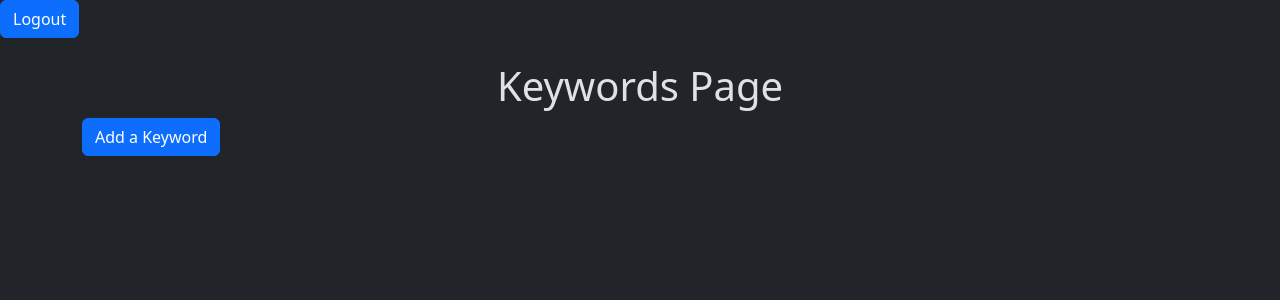
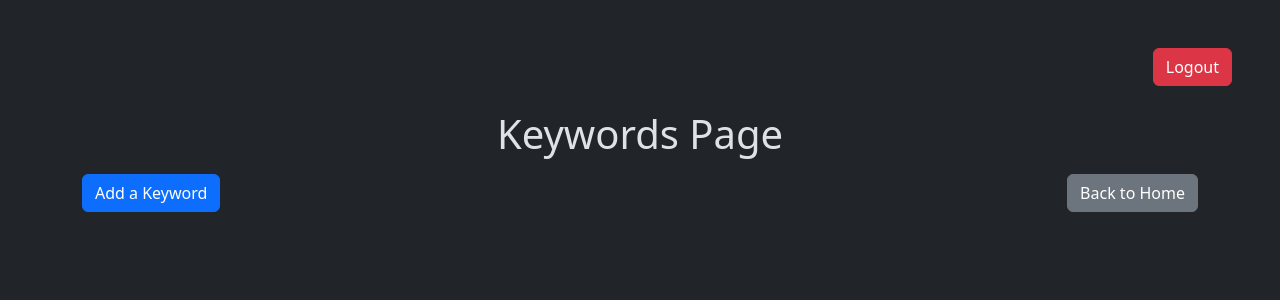
Before and after one commit to avid7-tech/MidnightTimes---News-App, a Django app: page /news_api/list/ in a window 1280 px wide. Shown: the top 300 px of the page. Run offline with Django 5.2, Linux system fonts and the light colour scheme; the visitor is signed in with stand-in values (Sample User, id 1); data that the repository does not hold is empty; some libraries are stand-ins or nearby versions.

Commit message:
UI-UX major update

```diff
--- a/news_app/news_api/templates/layout.html
+++ b/news_app/news_api/templates/layout.html
@@ -12,13 +12,16 @@
   </title>
 </head>
 <body>
+  <div class="mt-5 d-flex justify-content-end">
     <!-- Logout Button -->
     {% if user.is_authenticated %}
       <form  method="post" action="{% url 'logout' %}">
         {% csrf_token %}
-      <button class="btn btn-primary" type="submit">Logout</button>
+        <button class="btn btn-danger me-5" type="submit">Logout</button>
       </form>
     {% endif %}
+  </div>
+
   <div class="container">
     {% block content %}
     {% endblock %}
--- a/news_app/news_api/templates/tweet_list.html
+++ b/news_app/news_api/templates/tweet_list.html
@@ -6,21 +6,28 @@ Keyword Page
 
 {% block content %}
 
-<h1 class="text-center  mt-4">Keywords Page</h1>
+<h1 class="text-center mt-4">Keywords Page</h1>
 
-<a class="btn btn-primary mb-4" href="{% url 'tweet_create' %}">Add a Keyword</a>
-<div class="container row gap-3">
-  {% for tweet in  tweets %}
-  <div class="card" style="width: 18rem;">
-    <div class="card-body">
-      <h5 class="card-title">{{tweet.text}}</h5>
-      {% if tweet.user == user %}
-      <a href="{% url 'tweet_delete' tweet.id%}" class="btn btn-danger">Delete</a>
-      {% endif %}
-    </div>
-  </div>
-  {% endfor %}
+<div class="d-flex justify-content-between align-items-center mt-3">
+  <a href="{% url 'tweet_create' %}" class="btn btn-primary">Add a Keyword</a>
+  <a href="{% url 'home' %}" class="btn btn-secondary">Back to Home</a>
 </div>
 
+<div class="container mt-4">
+  <div class="row row-cols-1 row-cols-md-3 g-3">
+    {% for tweet in tweets %}
+    <div class="col">
+      <div class="card">
+        <div class="card-body">
+          <h5 class="card-title">{{ tweet.text }}</h5>
+          {% if tweet.user == user %}
+          <a href="{% url 'tweet_delete' tweet.id %}" class="btn btn-danger">Delete</a>
+          {% endif %}
+        </div>
+      </div>
+    </div>
+    {% endfor %}
+  </div>
+</div>
 
 {% endblock %}
--- a/news_app/news_app/settings.py
+++ b/news_app/news_app/settings.py
@@ -41,7 +41,13 @@ INSTALLED_APPS = [
     'tailwind',
     'theme',
     'memcache',
+    'crispy_forms',
+    'crispy_bootstrap5',
 ]
+
+CRISPY_ALLOWED_TEMPLATE_PACKS = "bootstrap5"
+
+CRISPY_TEMPLATE_PACK = "bootstrap5"
 
 TAILWIND_APP_NAME = 'theme'
 INTERNAL_IPS = ['127.0.0.1']
```
Also changed, not shown: news_app/news_api/templates/news_api/home.html (+10 -1 lines), news_app/news_api/templates/registration/login.html (+10 -10 lines), news_app/news_api/templates/registration/register.html (+12 -10 lines), news_app/news_api/templates/tweet_form.html (+8 -5 lines). Lines whose indentation alone changed are shown as unchanged.
